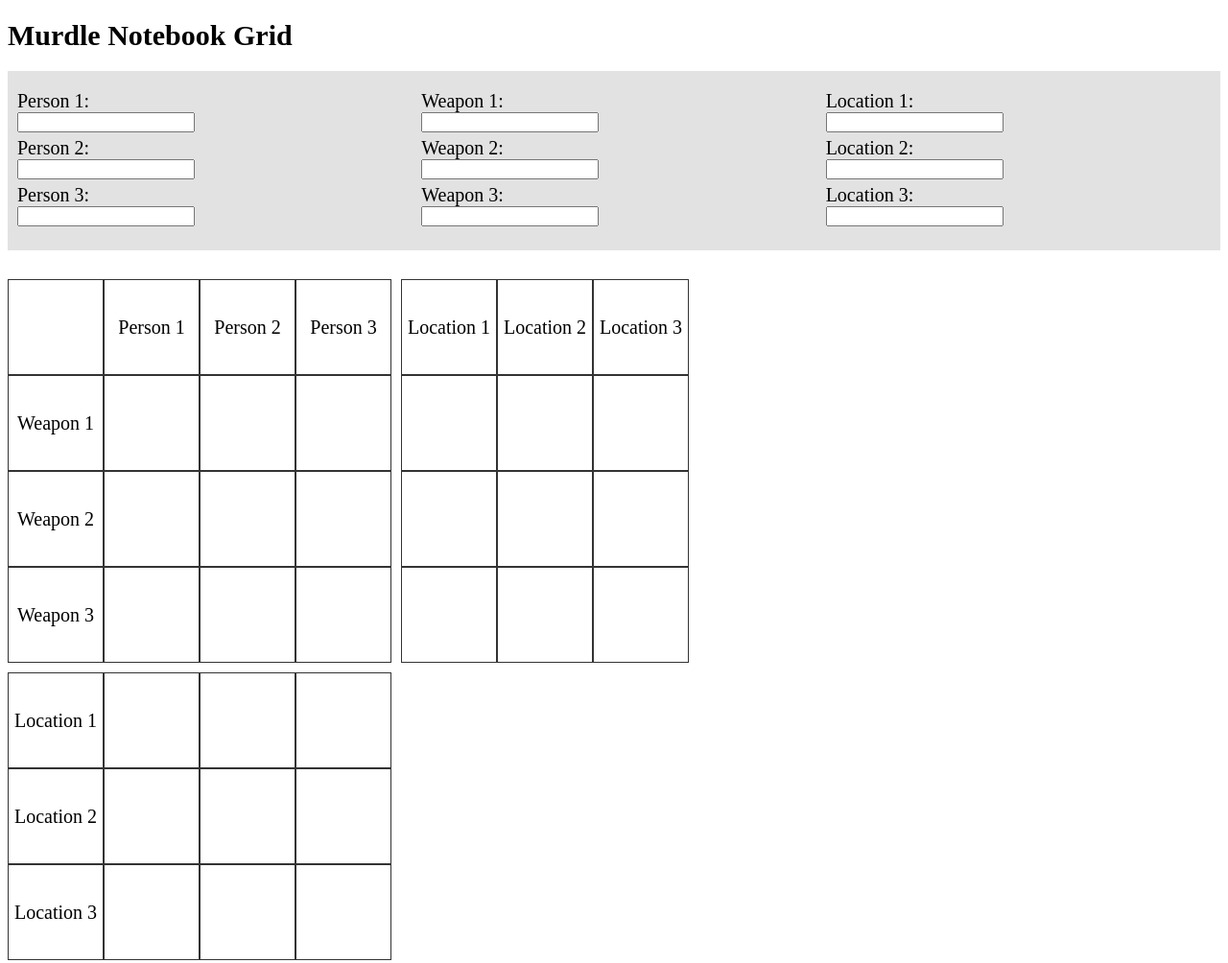
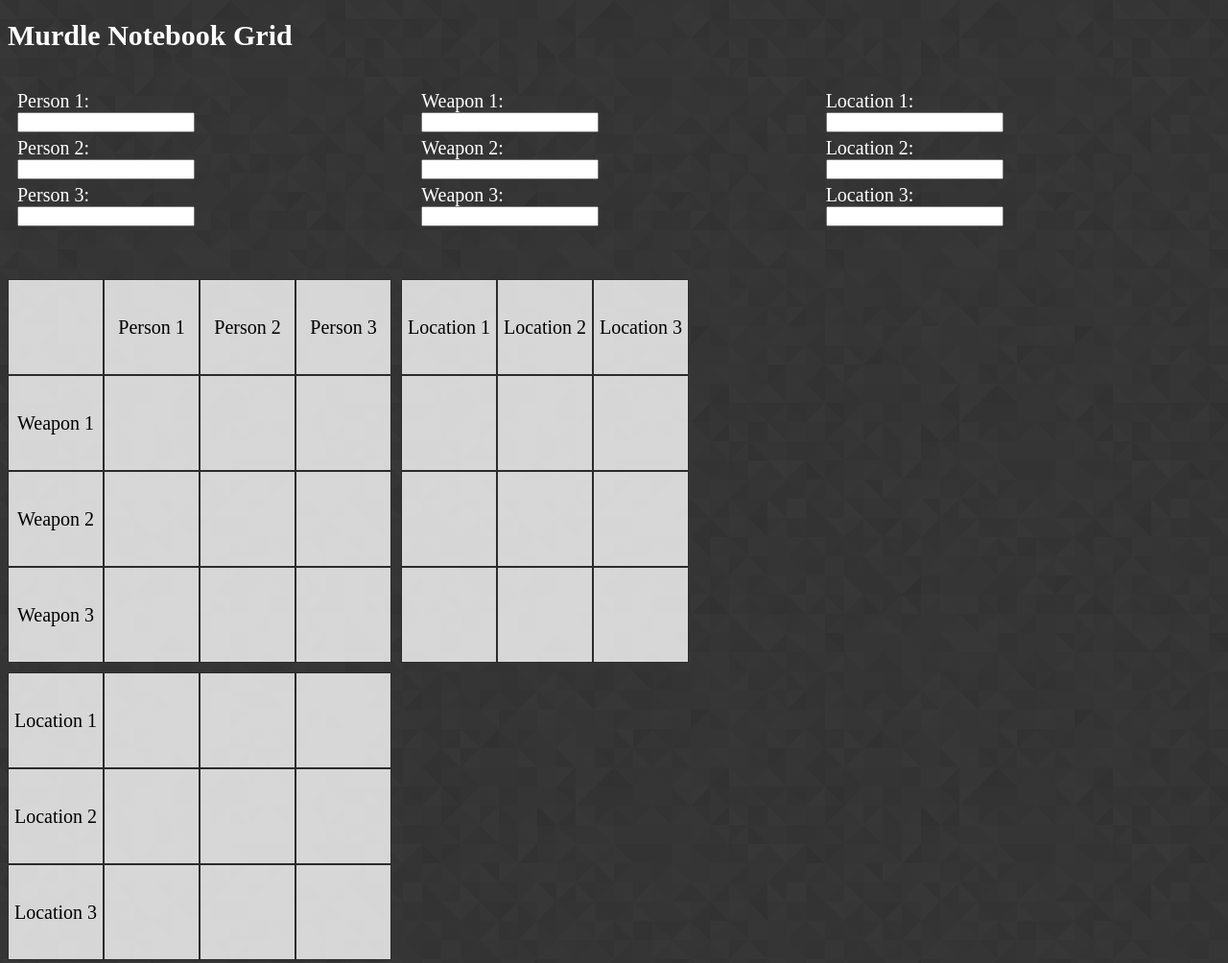
Before and after one commit to runtimerror/Murdle-notebook, a website built with Parcel: page src/index.html in a window 1280 px wide. Shown: the whole page at 96% size. Built offline with nearby package versions, Linux system fonts and the light colour scheme.

Commit message:
adding background

```diff
--- a/src/css/main.css
+++ b/src/css/main.css
@@ -1,11 +1,13 @@
 html {
   font-size: 10px;
+  background: url("../img/prism.png") repeat;
 }
 body {
   font-size: 62.5%;
 }
 h1 {
   font-size: 3rem;
+  color: rgb(255, 255, 255);
 }
 .grid-wrapper {
   display: grid;
@@ -54,11 +56,11 @@ h1 {
     grid-template-columns: 1fr 1fr;
   }
   padding: 10px;
-  background-color: #e2e2e2;
   margin-bottom: 30px;
   label {
     display: block;
     font-size: 2rem;
+    color: white;
   }
   input {
     margin-bottom: 5px;
```
Also changed, not shown: src/img/prism.png (added).
